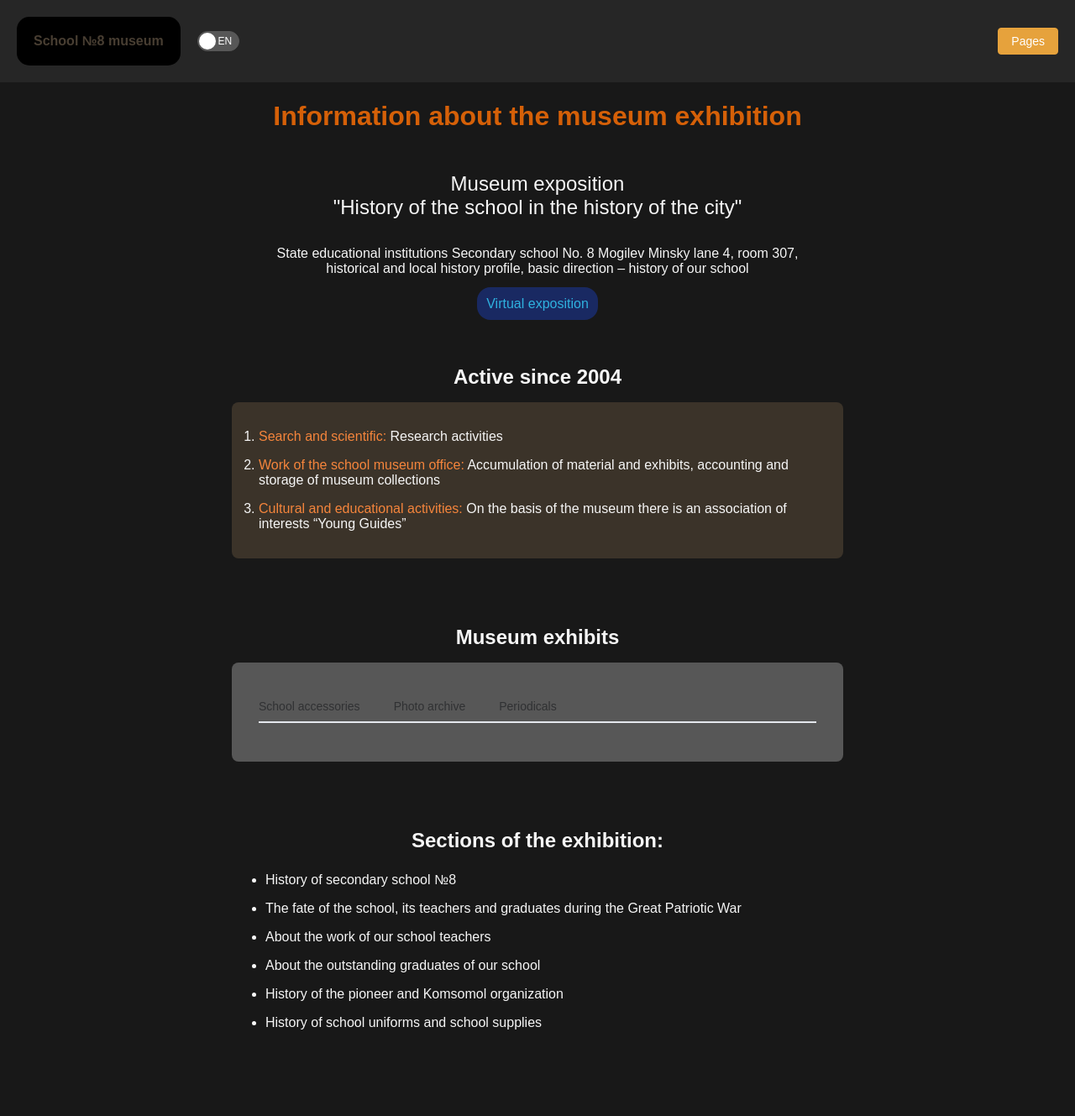
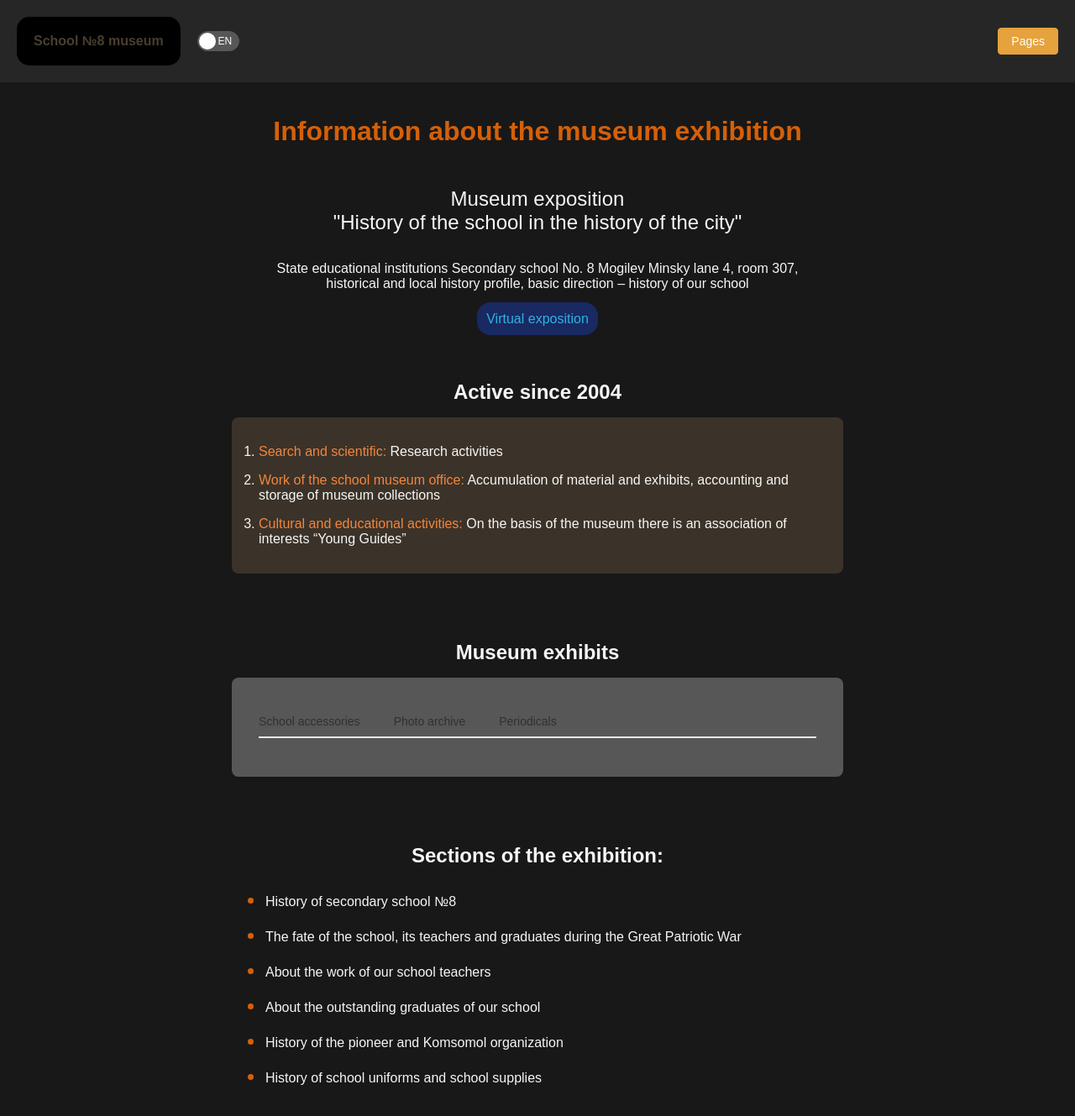
Before and after one commit to sunflower560/school-museum, a Vue app: page / in a window 1280 px wide. Shown: the whole page at 84% size. Before the commit the page ends 1263 px from the top, so only its background shows below. Built offline with nearby package versions, Linux system fonts and the light colour scheme.

Commit message:
fix header and marker li

```diff
--- a/components.d.ts
+++ b/components.d.ts
@@ -7,6 +7,7 @@ export {}
 
 declare module 'vue' {
   export interface GlobalComponents {
+    ElAffix: typeof import('element-plus/es')['ElAffix']
     ElButton: typeof import('element-plus/es')['ElButton']
     ElConfigProvider: typeof import('element-plus/es')['ElConfigProvider']
     ElDrawer: typeof import('element-plus/es')['ElDrawer']
--- a/src/components/Navbar.vue
+++ b/src/components/Navbar.vue
@@ -1,4 +1,5 @@
 <template>
+  <el-affix>
   <div class="navbar">
     <div class="navbar-logo">
       <div class="navbar-logo-school">
@@ -26,6 +27,7 @@
           </div>
     </el-drawer>
   </div>
+  </el-affix>
 </template>
 
 <script setup lang="ts">
--- a/src/pages/common/MainPage.vue
+++ b/src/pages/common/MainPage.vue
@@ -179,6 +179,10 @@ const activeName = ref('first')
         margin-bottom: 1rem;
       }
     }
+    ul li::marker {
+      color: $color_orange_main;
+      font-size: $shift_large;
+    }
   }
 }
 </style>
--- a/src/styles/common.scss
+++ b/src/styles/common.scss
@@ -2,14 +2,8 @@
 
 #app {
   font-weight: normal;
-  .nav {
-    position: fixed;
-    top: 0;
-    left: 0;
-    width: 100%;
-  }
   .view {
-    margin-top: $height-big;
+    margin-top: $size_big;
     margin-left: 20%;
     margin-right: 20%;
     @media(max-width: $medium-screen-up) {
--- a/src/styles/variables.scss
+++ b/src/styles/variables.scss
@@ -71,7 +71,7 @@ $shift: $size / 2;
 $shift_tiny: $size;
 $shift_small: $size * 1.2;
 $shift_medium: $size * 1.6;
-$shift_large: $size * 2;
+$shift_large: $size * 2.4;
 $shift_big: $size * 3;
 
 
```
